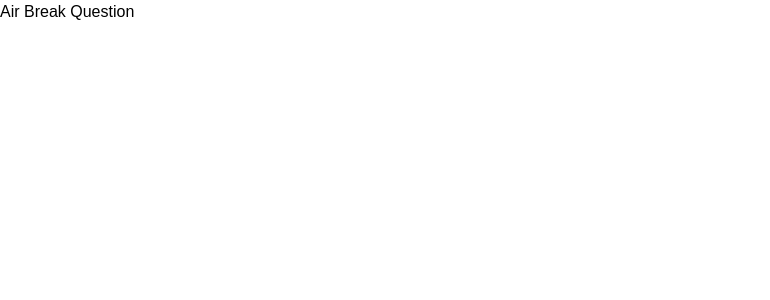
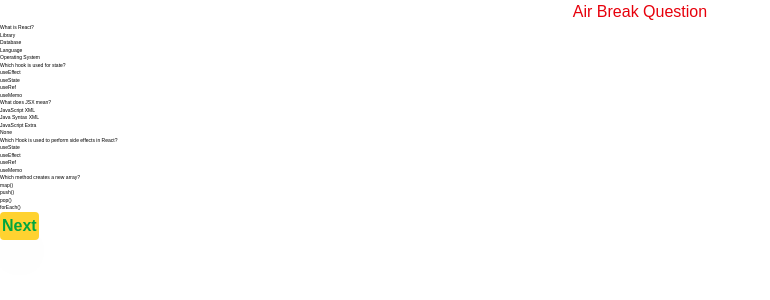
Before and after one commit to Harsimran141/Azknowledgetest, a React (Vite) app: page / in a window 1280 px wide. Shown: the top 300 px of the page, without its empty margins (0-770 px from the left). Built offline with nearby package versions, Linux system fonts and the light colour scheme.

Commit message:
feat: add quiz functionality with questions and options

```diff
--- a/src/App.jsx
+++ b/src/App.jsx
@@ -1,8 +1,52 @@
-const App=()=>{
-    return(
-        <div>
-            <h1>Air Break Question</h1>
-        </div>
-    )
-}
+const questions = [
+  {
+    question: "What is React?",
+    options: ["Library", "Database", "Language", "Operating System"],
+    answer: "Library",
+  },
+  {
+    question: "Which hook is used for state?",
+    options: ["useEffect", "useState", "useRef", "useMemo"],
+    answer: "useState",
+  },
+  {
+    question: "What does JSX mean?",
+    options: ["JavaScript XML", "Java Syntax XML", "JavaScript Extra", "None"],
+    answer: "JavaScript XML",
+  },
+  {
+    question: "Which Hook is used to perform side effects in React?",
+    options: ["useState", "useEffect", "useRef", "useMemo"],
+    answer: "useEffect",
+  },
+  {
+    question: "Which method creates a new array?",
+    options: ["map()", "push()", "pop()", "forEach()"],
+    answer: "map()",
+  },
+];
+const App = () => {
+  return (
+    <div>
+      <div className="flex justify-center">
+        <h1 className="text-red-600 justify-center items-center">
+          Air Break Question
+        </h1>
+      </div>
+      <div className="text-[5px]">
+        {questions.map((items, index) => (
+          <div key={index}>
+            {items.question}
+            <div>{items.options.map((options,index)=>(
+                <p key={index}>{options}</p>
+            ))}</div>
+          </div>
+        ))}
+      </div>
+      <div>
+        <button className="text-green-600 bg-amber-300 p-0.5 rounded shadow-2xl font-bold">Next</button>
+      </div>
+    </div>
+  );
+};
 export default App;
```
